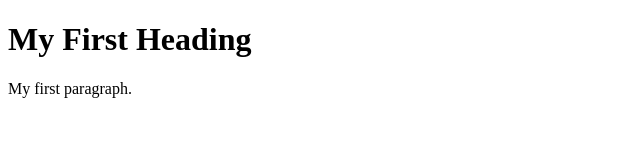
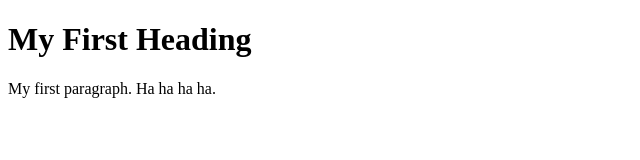
Before and after one commit to larneson/testghpage, a plain HTML site: page simplepage.html in a window 1280 px wide. Shown: the full height of the page, 0-640 px from the left. Drawn offline with Linux system fonts and the light colour scheme.

Commit message:
ha ha ha

```diff
--- a/simplepage.html
+++ b/simplepage.html
@@ -6,7 +6,7 @@
 <body>
 
 <h1>My First Heading</h1>
-<p>My first paragraph.</p>
+<p>My first paragraph. Ha ha ha ha.</p>
 
 </body>
 </html>
```
